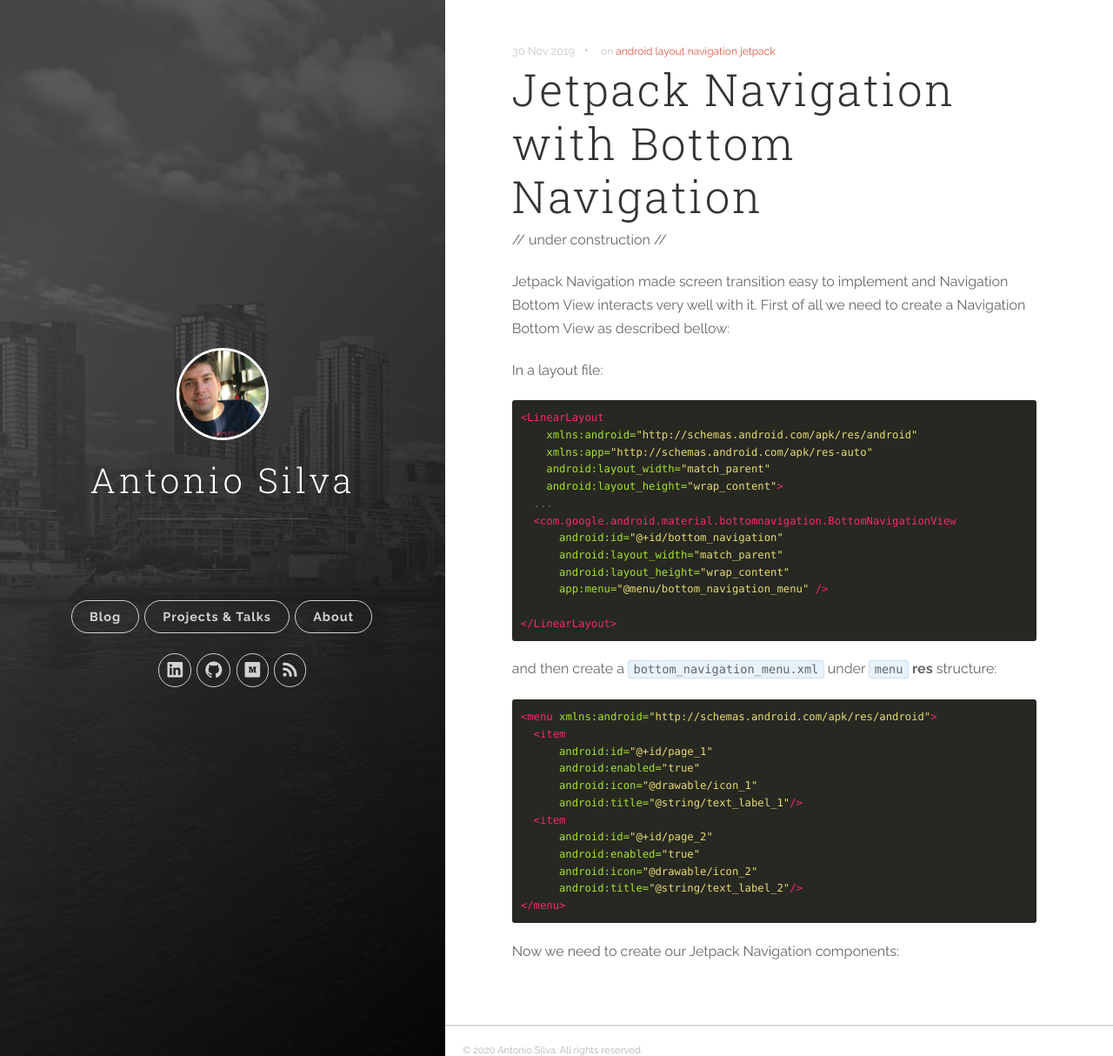
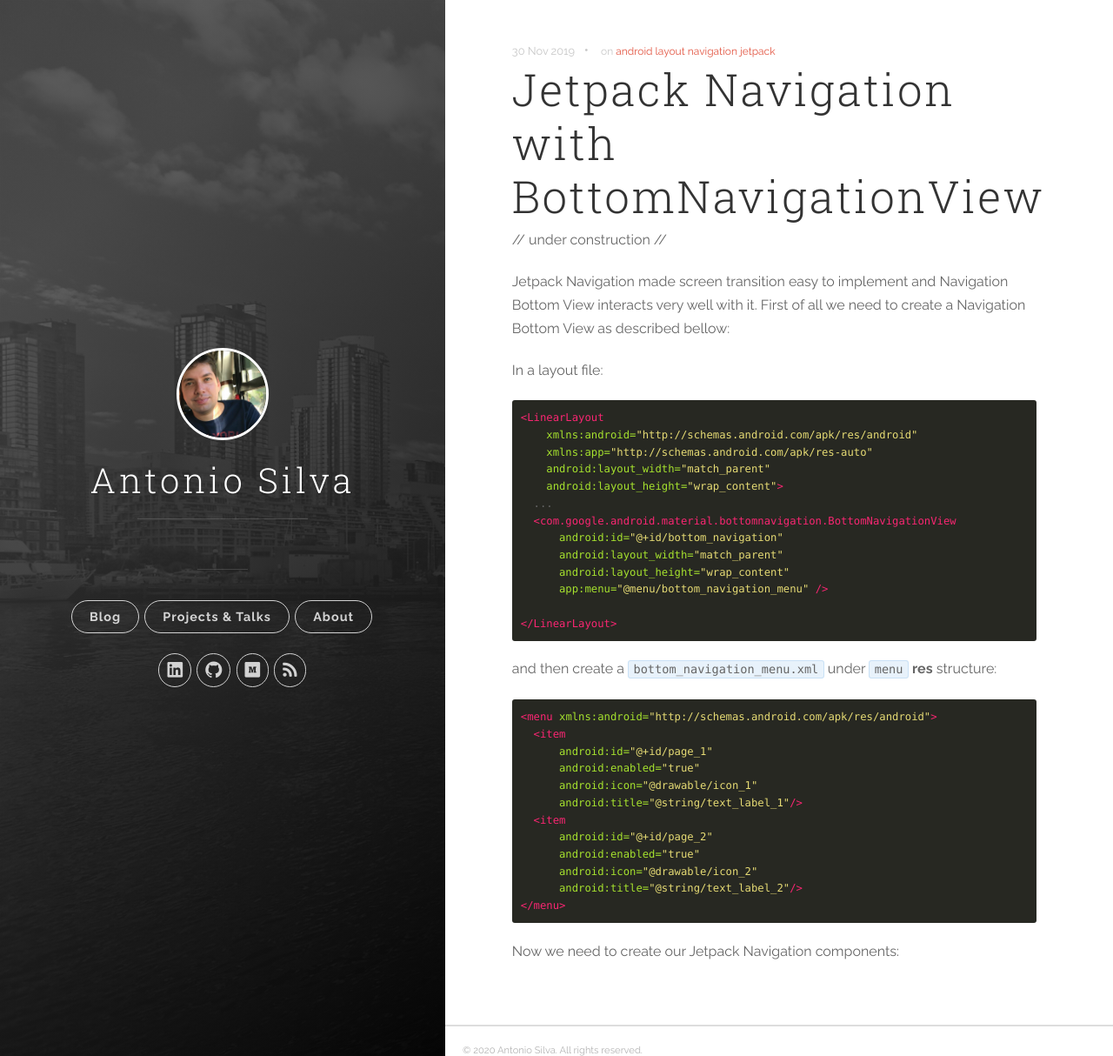
Before and after one commit to antoniosj/antoniosj.github.io, a Jekyll site: the page built from _posts/2020-11-30-navigation.markdown, in a window 1280 px wide and 1214 px high. Shown: the whole window at 87% size. Built offline with Jekyll 4.4.1, drawn with Linux system fonts in a browser that asks for light colours.

Commit message:
Update 2020-11-30-navigation.markdown

```diff
--- a/_posts/2020-11-30-navigation.markdown
+++ b/_posts/2020-11-30-navigation.markdown
@@ -1,5 +1,5 @@
 ---
-title:  "Jetpack Navigation with Bottom Navigation"
+title:  "Jetpack Navigation with BottomNavigationView"
 date:   2019-11-30 22:00:00
 categories: [android]
 tags: [android, layout, navigation, jetpack]
```
